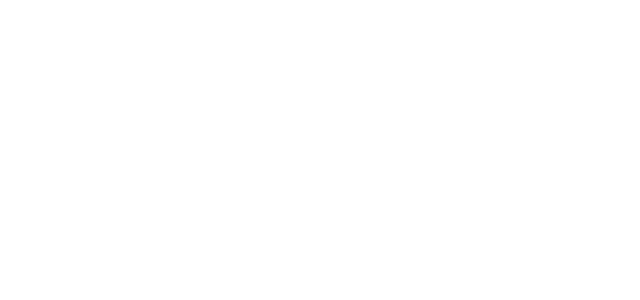
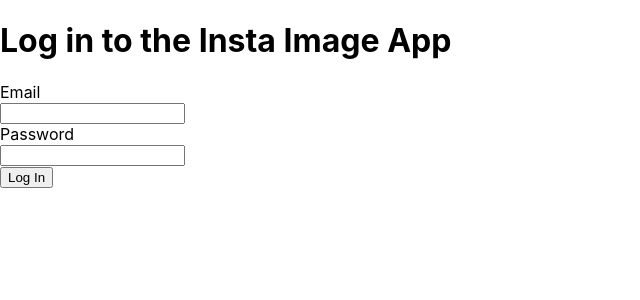
Before and after one commit to AllanRaf/instaimage-client, a React (Create React App) app: page /Login in a window 1280 px wide. Shown: the top 300 px of the page, without its empty margins (0-640 px from the left). Built offline with nearby package versions, Linux system fonts and the light colour scheme.

Commit message:
implement login form with backend communication

```diff
--- a/src/App.js
+++ b/src/App.js
@@ -2,8 +2,8 @@
 import {Route} from 'react-router-dom'
 import HomePage from './components/HomePage'
 import RegisterFormContainer from './components/RegisterForm/RegisterFormContainer'
-
-
+import LoginFormContainer from './components/LoginForm/LoginFormContainer'
+import ImageFormContainer from './components/ImageForm/ImageFormContainer'
 
 class App extends Component {
   render() {
@@ -12,6 +12,8 @@
         <div>
           <Route exact path="/" component = {HomePage} />
           <Route path="/Register" component = {RegisterFormContainer}/>
+          <Route path="/Login" component = {LoginFormContainer} />
+          <Route path="/Image" component = {ImageFormContainer} />
         </div>
 
     );
--- /dev/null
+++ b/src/actions/auth.js
@@ -0,0 +1,12 @@
+//instaimage-client/src/actions/auth.js
+export const LOGIN_SUCCESS = "LOGIN_SUCCESS";
+
+export const login = (email, password) => {console.log('LOGIN FUNCTION ACTIONS')
+return {
+  apiCall: true,
+  method: "post",
+  path: "/login",
+  body: { email, password },
+  successType: LOGIN_SUCCESS
+}
+};
--- a/src/components/HomePage.js
+++ b/src/components/HomePage.js
@@ -7,7 +7,7 @@
         return (
             <div>
                 <Link to="/Register">Register as a new user</Link>
-                <button>Log in if you have already registered</button>
+                <Link to="/Login"> Log in if you have already registered</Link>
             </div>
         )
     }
--- /dev/null
+++ b/src/components/ImageForm/ImageFormContainer.js
@@ -0,0 +1,11 @@
+import React, { Component } from 'react'
+
+export default class ImageFormContainer extends Component {
+    render() {
+        return (
+            <div>
+                This is the image form container
+            </div>
+        )
+    }
+}
--- /dev/null
+++ b/src/components/LoginForm/LoginForm.js
@@ -0,0 +1,18 @@
+//instaimage-clien/src/components/LoginForm/LoginForm.js
+import React from 'react'
+
+export default function LoginForm(props) {
+    return(<form onSubmit={props.onSubmit}>
+            <h1>Log in to the Insta Image App</h1>
+            <label>Email</label>
+            <br />
+            <input type="text" name="email" onChange={props.onChange}/>
+            <br />
+            <label>Password</label>
+            <br />
+            <input type="password" name="password" onChange={props.onChange} />
+              <br />
+             <button type = "submit">Log In</button>
+    </form>
+    );
+}
--- /dev/null
+++ b/src/components/LoginForm/LoginFormContainer.js
@@ -0,0 +1,42 @@
+//instaimage-client/components/LoginFormContainer.js
+import React, { Component } from 'react'
+import LoginForm from '../LoginForm/LoginForm'
+import { login } from '../../actions/auth'
+import { connect } from 'react-redux'
+import { Redirect } from 'react-router-dom'
+
+export class LoginFormContainer extends Component {
+    onSubmit = event => {
+        event.preventDefault();
+        console.log('LOGGING IN')
+        this.props.login(this.state.email, this.state.password);
+      };
+    onChange = event => {
+    this.setState({
+        [event.target.name]: event.target.value
+    });
+    };
+
+    render() {
+        console.log('this.props.state',this.props)
+        if(this.props.auth){
+            return <Redirect to='/Image' />
+        }else{
+        return (
+            <div>
+                <LoginForm
+                onChange={this.onChange}
+                onSubmit={this.onSubmit}/>
+            </div>
+        )
+    }
+    }
+}
+
+function mapStateToProps (state) {
+    return {
+              auth: state.auth
+        }
+  }
+
+export default connect(mapStateToProps, { login })(LoginFormContainer)
--- a/src/components/RegisterForm/RegisterFormContainer.js
+++ b/src/components/RegisterForm/RegisterFormContainer.js
@@ -19,6 +19,7 @@
           this.setState({isValid: false})
         }else{
           this.props.registeruser(this.state.username, this.state.email, this.state.password);
+          this.props.history.push('/Login');
         }
     }
       //capture data when user enters information in required fields
--- a/src/middleware/api.js
+++ b/src/middleware/api.js
@@ -24,6 +24,7 @@
   }
 
   const requestAction = { ...defaults, ...action};
+  console.log('requestAction', requestAction)
 
   const token = store.getState().auth;
   const {method, path, body} = requestAction;
@@ -41,10 +42,13 @@
     .set("Authorization", auth)
     .send(body)
     .then(response => {
+      console.log('response body is in api after call', response.body)
+      console.log('requestAction.successType', requestAction.successType)
       store.dispatch({
         type: requestAction.successType,
         payload: response.body
       });
+
 
       store.dispatch({
         type: requestAction.doneType,
--- /dev/null
+++ b/src/reducers/auth.js
@@ -0,0 +1,17 @@
+//instaimage-client/src/actions/auth.js
+
+import { LOGIN_SUCCESS } from "../actions/auth";
+
+const token = localStorage.getItem("jwt");
+const initialState = token ? token : null;
+
+export default (state = initialState, action = {}) => {
+  switch (action.type) {
+    case LOGIN_SUCCESS:
+      //localStorage.setItem("jwt", action.payload.jwt, "username", action.payload.username);
+      //console.log('LOCALSTORAGE', localStorage)
+      return action.payload.jwt;
+    default:
+      return state;
+  }
+};
--- a/src/reducers/index.js
+++ b/src/reducers/index.js
@@ -1,7 +1,8 @@
 //instaimage-client/src/reducers/index.js
 import { combineReducers } from 'redux'
 import user from './user'
+import auth from './auth'
 
 export default combineReducers({
-  user
+  user, auth
 })
--- a/src/store.js
+++ b/src/store.js
@@ -2,11 +2,12 @@
 import { createStore, applyMiddleware, compose } from 'redux'
 import reducer from './reducers'
 import ReduxThunk from 'redux-thunk'
+import api from './middleware/api'
 
 const composeEnhancers = window.__REDUX_DEVTOOLS_EXTENSION_COMPOSE__ || compose
 
 const enhancer = composeEnhancers(
-  applyMiddleware(ReduxThunk)
+  applyMiddleware(ReduxThunk, api)
 )
 
 const store = createStore(reducer, enhancer)
```
